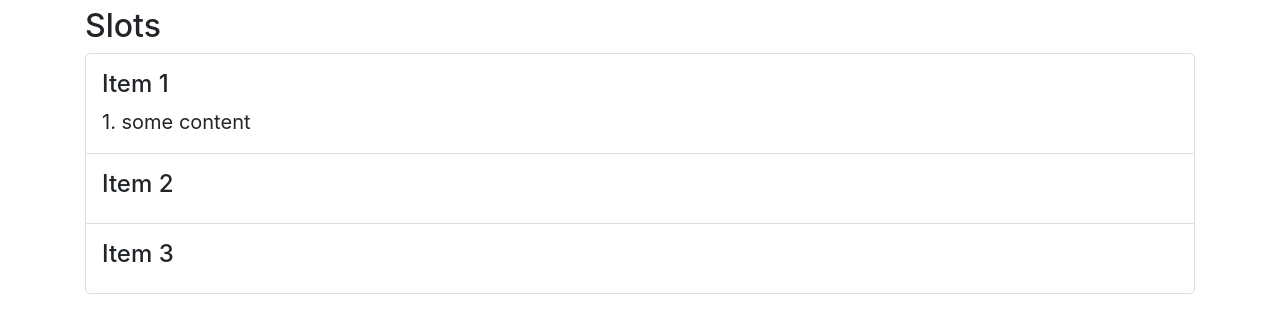
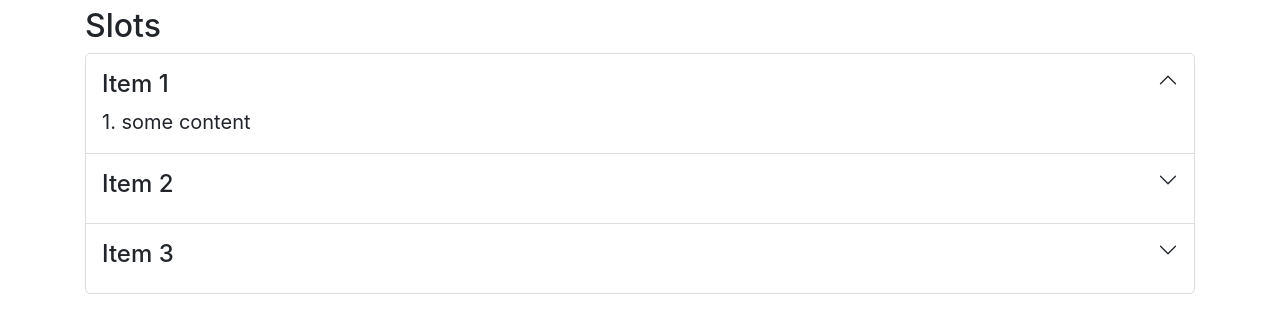
Before and after one commit to dzangolab/vue-accordion, a Vue app: page / in a window 1280 px wide. Shown: the part 450-777 px from the top of the page. Built offline with nearby package versions, Linux system fonts and the light colour scheme; the HTML template or start-up script is replaced by a standard one.

Commit message:
feat: add toggler slot to support toggle button right align to title

```diff
--- a/src/App.vue
+++ b/src/App.vue
@@ -21,6 +21,14 @@
         >
           <template v-slot:title="{item}">
             <h4>{{ item.title }}</h4>
+          </template>
+          <template v-slot:toggler="{active}">
+            <svg v-if="active" class="bi bi-chevron-up" width="1em" height="1em" viewBox="0 0 16 16" fill="currentColor" xmlns="http://www.w3.org/2000/svg">
+              <path fill-rule="evenodd" d="M7.646 4.646a.5.5 0 01.708 0l6 6a.5.5 0 01-.708.708L8 5.707l-5.646 5.647a.5.5 0 01-.708-.708l6-6z" clip-rule="evenodd"/>
+            </svg>
+            <svg v-else class="bi bi-chevron-down" width="1em" height="1em" viewBox="0 0 16 16" fill="currentColor" xmlns="http://www.w3.org/2000/svg">
+              <path fill-rule="evenodd" d="M1.646 4.646a.5.5 0 01.708 0L8 10.293l5.646-5.647a.5.5 0 01.708.708l-6 6a.5.5 0 01-.708 0l-6-6a.5.5 0 010-.708z" clip-rule="evenodd"/>
+            </svg>
           </template>
           <template v-slot:content="{index, item}">
             <div><span>{{ index + 1 }}.</span> {{ item.content }}</div>
--- a/src/assets/scss/accordion.scss
+++ b/src/assets/scss/accordion.scss
@@ -27,5 +27,8 @@ $padding-v: 1rem !default;
   }
 
   &__title {
+    display: flex;
+    justify-content: space-between;
+    cursor: pointer;
   }
 }
--- a/src/assets/scss/app.scss
+++ b/src/assets/scss/app.scss
@@ -4,46 +4,7 @@ main {
   padding-top: 20px;
   font-size: 20px;
 
-  .locale {
-    font-weight: bold;
-  }
-
   section {
     margin-top: 2rem;
-
-    .switcher {
-      align-items: flex-start;
-      display: flex;
-      flex-direction: column;
-      justify-content: flex-start;
-
-      .comment {
-        flex: 1;
-      }
-
-      .ls {
-        display: block;
-        flex: 0;
-        width: 100%;
-
-        &__dropdown {
-          border-top: none;
-          position: static;
-          width: 100%;
-        }
-      }
-
-      @media (min-width: 992px) {
-        flex-direction: row;
-        justify-content: space-between;
-
-        .ls {
-          &__dropdown {
-            position: absolute;
-            width: auto;
-          }
-        }
-      }
-    }
   }
 }
--- a/src/components/Accordion/Index.vue
+++ b/src/components/Accordion/Index.vue
@@ -2,7 +2,7 @@
   <div class="c-accordion">
     <Item
       @accordion:select="onItemSelect"
-      :active="state[index]"
+      :active="isActive(index)"
       :index="index"
       :key="index"
       v-for="(item, index) in items"
@@ -15,6 +15,13 @@
         >
           <h4>{{ item.title }}</h4>
         </slot>
+      </template>
+
+      <template v-slot:toggler>
+        <slot
+          name="toggler"
+          v-bind:active="isActive(index)"
+        />
       </template>
 
       <template v-slot:content>
@@ -52,8 +59,16 @@ export default {
   },
 
   methods: {
+    isActive (index) {
+      return !!this.state[index]
+    },
+
     onItemSelect (index) {
-      this.index = index
+      if (!this.state[index]) {
+        this.index = index
+      } else {
+        this.index = null
+      }
 
       this.prepareComponent()
 
--- a/src/components/Accordion/Item.vue
+++ b/src/components/Accordion/Item.vue
@@ -8,6 +8,7 @@
       class="c-accordion__title"
     >
       <slot name="title" />
+      <slot name="toggler" />
     </div>
     <div
       class="c-accordion__content"
```
